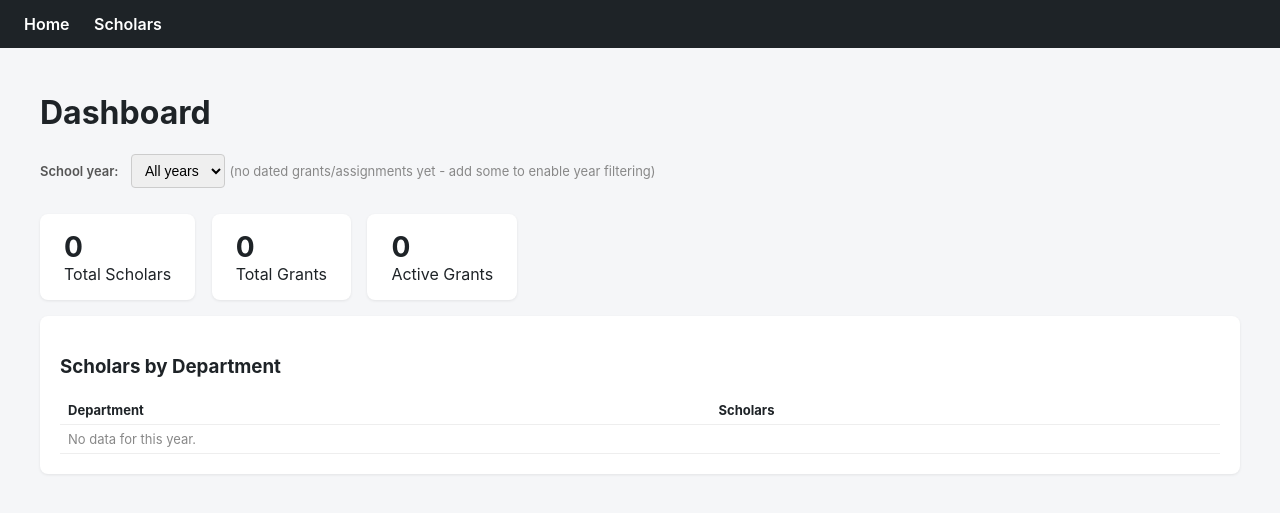
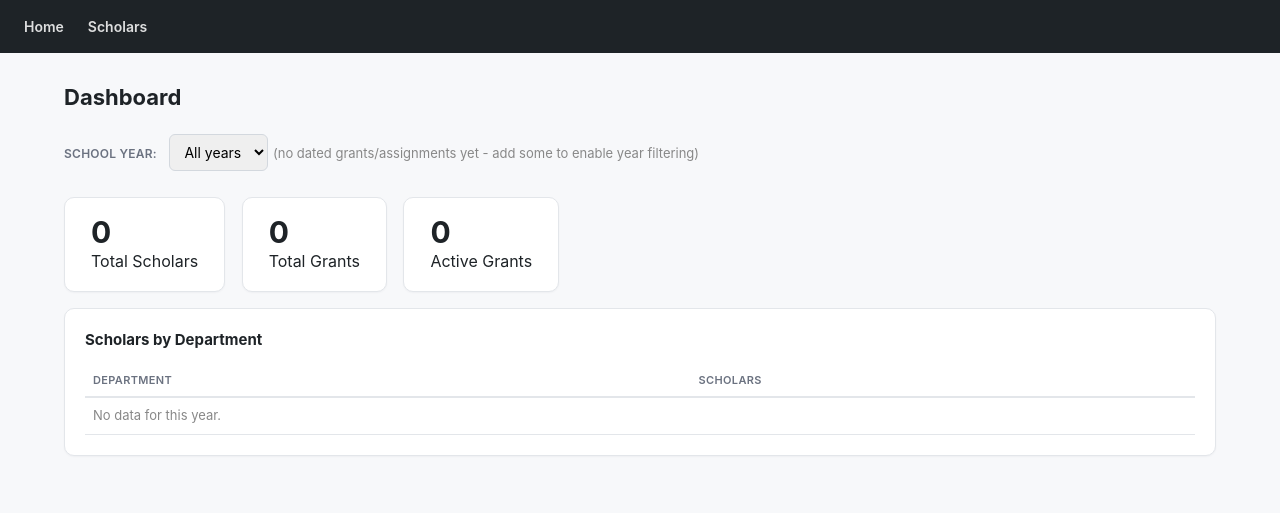
Before and after one commit to sebas011/ScholarDesk, a FastAPI app: page / in a window 1280 px wide. Shown: the top 513 px of the page. Run offline with FastAPI, Linux system fonts and the light colour scheme; some libraries are stand-ins or nearby versions.

Commit message:
Polish visual foundation: typography, spacing, color depth

```diff
--- a/app/templates/base.html
+++ b/app/templates/base.html
@@ -4,28 +4,107 @@
     <meta charset="UTF-8">
     <title>Grant Tracking System</title>
     <script src="https://unpkg.com/htmx.org@1.9.12"></script>
-    <style>
-        body { font-family: -apple-system, Segoe UI, sans-serif; margin: 0; background: #f5f6f8; color: #1e2327; }
-        header { background: #1e2327; color: white; padding: 14px 24px; }
-        header a { color: white; text-decoration: none; margin-right: 20px; font-weight: 600; }
-        main { max-width: 1200px; margin: 0 auto; padding: 24px; }
-        .card { background: white; border-radius: 8px; padding: 20px; box-shadow: 0 1px 3px rgba(0,0,0,0.08); margin-bottom: 16px; }
-        input, select, textarea { width: 100%; padding: 7px 9px; margin-bottom: 10px; border: 1px solid #ccc; border-radius: 4px; box-sizing: border-box; font-size: 14px; }
-        label { font-size: 13px; font-weight: 600; color: #555; display: block; margin-top: 8px; }
-        button { background: #1e2327; color: white; border: none; padding: 8px 16px; border-radius: 4px; cursor: pointer; font-size: 14px; }
-        button.secondary { background: #ddd; color: #222; }
+<style>
+        :root {
+            --accent: #2d5f8a;
+            --accent-dark: #1e2327;
+            --border: #e3e6ea;
+            --text-muted: #6b7280;
+            --bg: #f7f8fa;
+        }
+        * { box-sizing: border-box; }
+        body {
+            font-family: -apple-system, "Segoe UI", Roboto, sans-serif;
+            margin: 0;
+            background: var(--bg);
+            color: #1e2327;
+            line-height: 1.5;
+            -webkit-font-smoothing: antialiased;
+        }
+        header {
+            background: var(--accent-dark);
+            color: white;
+            padding: 16px 24px;
+            display: flex;
+            align-items: center;
+        }
+        header a {
+            color: rgba(255,255,255,0.85);
+            text-decoration: none;
+            margin-right: 24px;
+            font-weight: 600;
+            font-size: 14px;
+            transition: color 0.15s;
+        }
+        header a:hover { color: white; }
+        main { max-width: 1200px; margin: 0 auto; padding: 28px 24px; }
+        h1 { font-size: 22px; font-weight: 700; margin: 0 0 20px; }
+        h2 { font-size: 18px; font-weight: 700; margin: 0 0 4px; }
+        h3 { font-size: 15px; font-weight: 700; margin: 0 0 12px; color: var(--accent-dark); }
+        h4 { font-size: 13px; font-weight: 700; text-transform: uppercase; letter-spacing: 0.03em; color: var(--text-muted); margin: 20px 0 10px; }
+        .card {
+            background: white;
+            border: 1px solid var(--border);
+            border-radius: 10px;
+            padding: 20px;
+            box-shadow: 0 1px 2px rgba(16,24,40,0.04);
+            margin-bottom: 16px;
+        }
+        input, select, textarea {
+            width: 100%;
+            padding: 8px 10px;
+            margin-bottom: 10px;
+            border: 1px solid #d3d8de;
+            border-radius: 6px;
+            box-sizing: border-box;
+            font-size: 14px;
+            font-family: inherit;
+            transition: border-color 0.15s, box-shadow 0.15s;
+        }
+        input:focus, select:focus, textarea:focus {
+            outline: none;
+            border-color: var(--accent);
+            box-shadow: 0 0 0 3px rgba(45,95,138,0.12);
+        }
+        label { font-size: 12px; font-weight: 600; color: var(--text-muted); display: block; margin-top: 8px; text-transform: uppercase; letter-spacing: 0.02em; }
+        button {
+            background: var(--accent-dark);
+            color: white;
+            border: none;
+            padding: 8px 16px;
+            border-radius: 6px;
+            cursor: pointer;
+            font-size: 14px;
+            font-weight: 600;
+            transition: background 0.15s, transform 0.05s;
+        }
+        button:hover { background: #30363c; }
+        button:active { transform: translateY(1px); }
+        button.secondary { background: #eceef1; color: #333; }
+        button.secondary:hover { background: #e0e3e7; }
         button.danger { background: #c0392b; }
-        .error { color: #c0392b; background: #fdecea; padding: 8px 12px; border-radius: 4px; margin-bottom: 10px; }
-        .notice { color: #1a7f37; background: #e9f9ee; padding: 8px 12px; border-radius: 4px; margin-bottom: 10px; }
+        button.danger:hover { background: #a93226; }
+        .error { color: #c0392b; background: #fdecea; padding: 10px 14px; border-radius: 6px; margin-bottom: 10px; font-size: 13px; border: 1px solid #f5c6c0; }
+        .notice { color: #1a7f37; background: #e9f9ee; padding: 10px 14px; border-radius: 6px; margin-bottom: 10px; font-size: 13px; border: 1px solid #bfe8cc; }
         .layout { display: grid; grid-template-columns: 320px 1fr; gap: 16px; align-items: start; }
         ul.scholar-list { list-style: none; padding: 0; margin: 0; max-height: 70vh; overflow-y: auto; }
-        ul.scholar-list li a { display: block; padding: 8px 10px; border-radius: 4px; text-decoration: none; color: #222; }
-        ul.scholar-list li a:hover { background: #eef0f2; }
+        ul.scholar-list li a { display: block; padding: 9px 10px; border-radius: 6px; text-decoration: none; color: #222; font-size: 14px; transition: background 0.1s; }
+        ul.scholar-list li a:hover { background: var(--bg); }
         table { width: 100%; border-collapse: collapse; font-size: 13px; }
-        th, td { text-align: left; padding: 6px 8px; border-bottom: 1px solid #eee; }
+        th { text-align: left; padding: 8px; color: var(--text-muted); font-weight: 600; font-size: 11px; text-transform: uppercase; letter-spacing: 0.03em; border-bottom: 2px solid var(--border); }
+        td { text-align: left; padding: 8px; border-bottom: 1px solid var(--border); }
+        tr:hover td { background: var(--bg); }
         .row-actions { display: flex; gap: 8px; margin-top: 12px; }
-        .stat-box { display: inline-block; background: white; border-radius: 8px; padding: 16px 24px; margin-right: 12px; box-shadow: 0 1px 3px rgba(0,0,0,0.08); }
-        .stat-box .num { font-size: 28px; font-weight: 700; }
+        .stat-box {
+            display: inline-block;
+            background: white;
+            border: 1px solid var(--border);
+            border-radius: 10px;
+            padding: 18px 26px;
+            margin-right: 12px;
+            box-shadow: 0 1px 2px rgba(16,24,40,0.04);
+        }
+        .stat-box .num { font-size: 30px; font-weight: 700; color: var(--accent-dark); line-height: 1.1; }
     </style>
 </head>
 <body>
```
